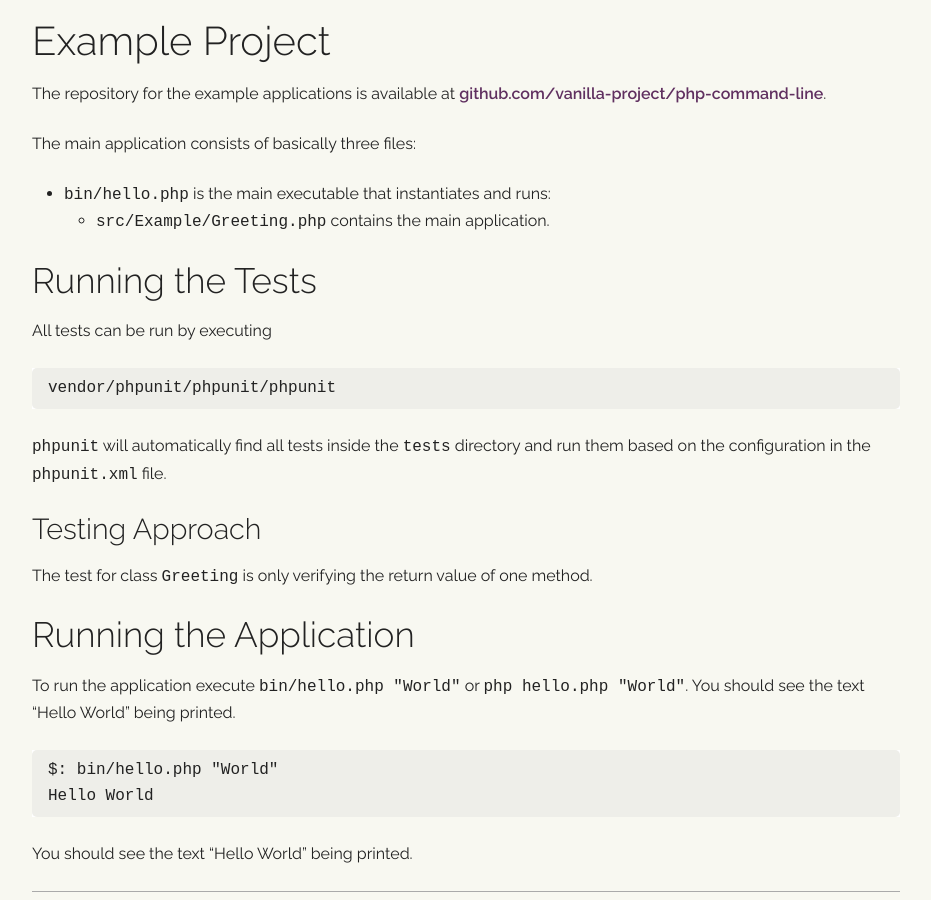
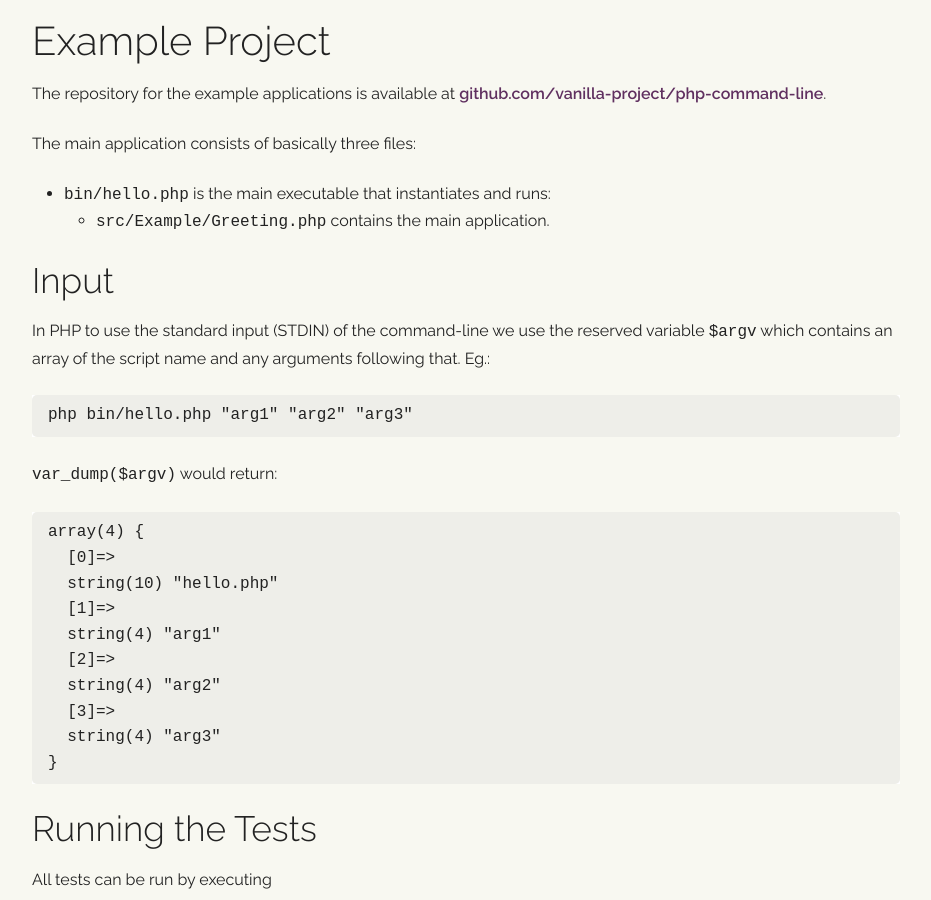
Before and after one commit to vanilla-project/vanilla-project.guide, a Jekyll site: the page built from _guides/php/command-line.md, in a window 1280 px wide and 900 px high, scrolled down 2774 px. Shown: the whole window, without its empty margins (174-1105 px from the left). Built offline with Jekyll 4.4.1, drawn with Linux system fonts in a browser that asks for light colours.

Commit message:
Adds explanation of  reserved variable used in example

````diff
--- a/_guides/php/command-line.md
+++ b/_guides/php/command-line.md
@@ -115,6 +115,30 @@ The main application consists of basically three files:
   - `src/Example/Greeting.php` contains the main application.
 
 
+### Input
+
+In PHP to use the standard input (STDIN) of the command-line we use the reserved variable `$argv` which contains an array of the script name and any arguments following that. Eg.:
+
+```
+php bin/hello.php "arg1" "arg2" "arg3"
+```
+
+`var_dump($argv)` would return:
+
+```
+array(4) {
+  [0]=>
+  string(10) "hello.php"
+  [1]=>
+  string(4) "arg1"
+  [2]=>
+  string(4) "arg2"
+  [3]=>
+  string(4) "arg3"
+}
+```
+
+
 ### Running the Tests
 
 All tests can be run by executing
````
